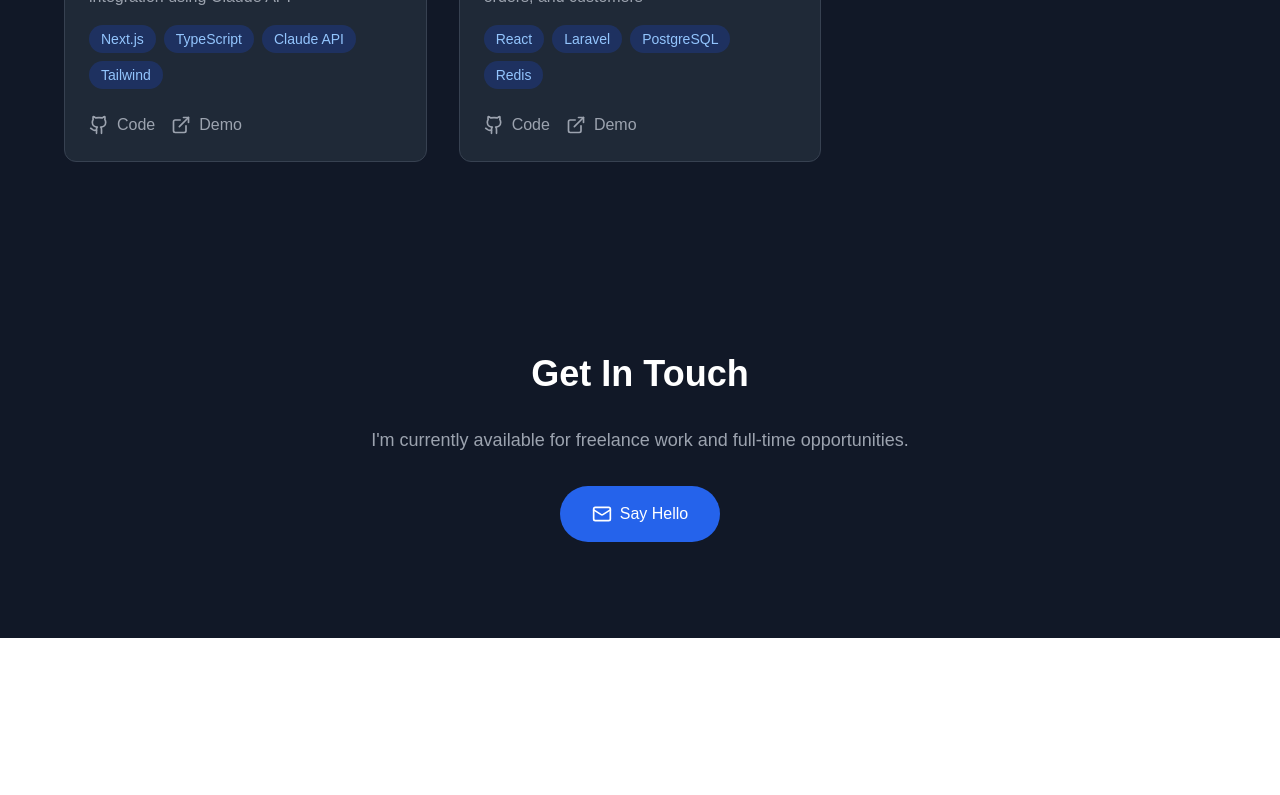
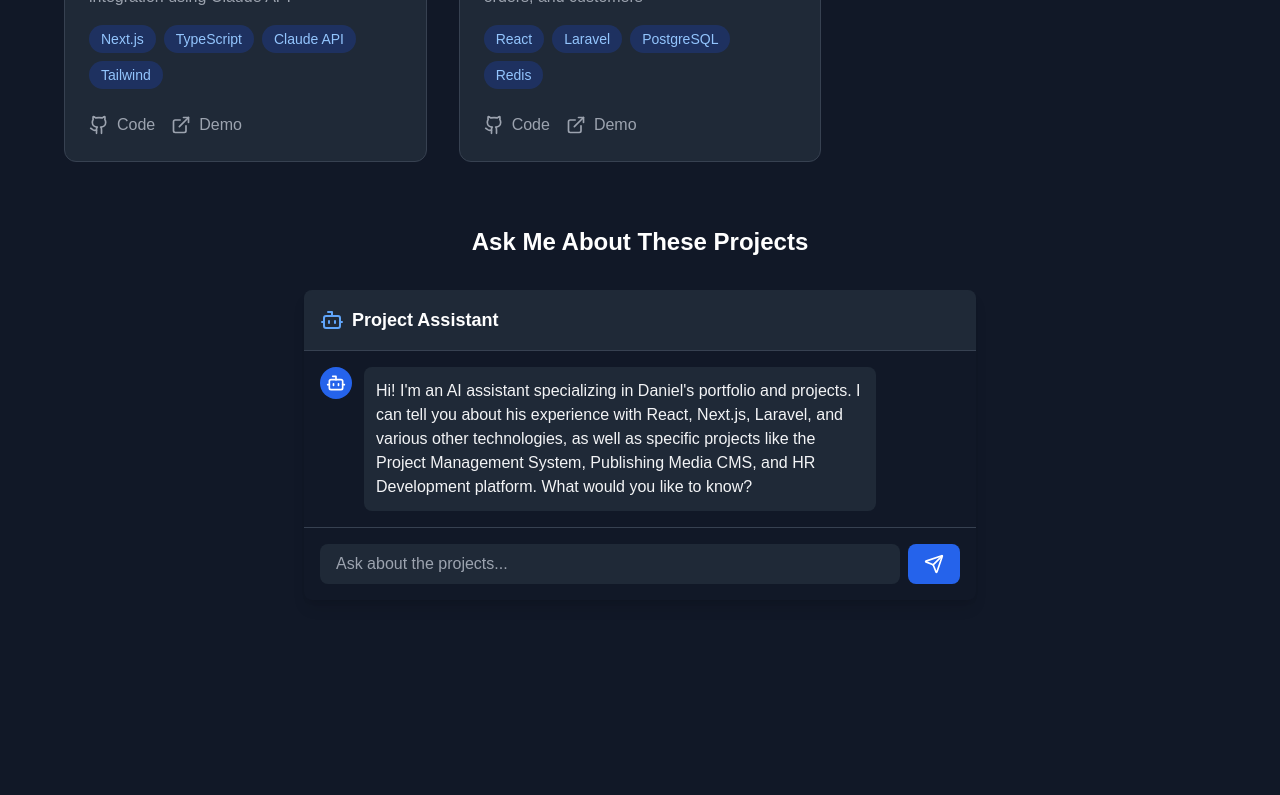
Before and after one commit to danielFeliseed/daniels-portfolio, a Next.js app: page / in a window 1280 px wide. Shown: the part 1084-1879 px from the top of the page. Before the commit the page ends 1722 px from the top, so only its background shows below. Built offline with nearby package versions, Linux system fonts and the light colour scheme.

Commit message:
Added Anthropic AI Integration

```diff
--- /dev/null
+++ b/app/api/chat/route.ts
@@ -0,0 +1,117 @@
+import { NextResponse } from 'next/server';
+import Anthropic from '@anthropic-ai/sdk';
+
+const PORTFOLIO_CONTEXT = `You are an AI assistant who is an expert on Daniel Fenster's portfolio and projects. Here are the key details about his work:
+
+CORE EXPERTISE:
+- Full Stack Developer with 2 years of experience
+- Expert in PHP Laravel, MySQL for backend development
+- Proficient in React, Next.js for frontend development
+- Strong focus on UX and performance optimization
+- Bilingual (English/Japanese) developer
+- Experience with GraphQL API design and integration
+- Skilled in Tailwind CSS, DaisyUI for responsive UI/UX
+
+KEY PROJECTS:
+
+1. Project Management System (2024) - Technical Lead
+- Built integrated budget management system for enterprise clients
+- Implemented real-time budget tracking and alerts
+- Developed subscription plans with Stripe integration
+- Created modular API integration system
+- Technologies: React, Next.js, Laravel, MySQL, AWS, Stripe
+- Improved project visibility and budget control
+- Led 2-person agile development team
+
+2. Publishing Media Content Management (2024)
+- Rebuilt content management system and official website
+- Achieved 40% improvement in page load speed
+- Implemented lazy loading and image optimization
+- Reduced server resource usage by 20%
+- Technologies: Laravel, Vue.js, MySQL, AWS
+- Eliminated manual HTML updates through dynamic components
+
+3. HR Development DX Solution (2023-2024)
+- Created interactive training platform with AI integration
+- Developed real-time group work features
+- Implemented AI-powered summary and analysis
+- Built interactive flashcard learning system
+- Technologies: TypeScript, Node.js, SvelteKit, PostgreSQL
+- Focus on scalable architecture and innovative UI/UX
+
+Technical Skills:
+- Frameworks: React, Next.js (2 years, advanced), Laravel (2 years, advanced), Vue.js (1 year)
+- Languages: PHP, JavaScript, TypeScript (2 years each, expert level)
+- Databases: MySQL (2 years), PostgreSQL (1 year)
+- Tools: AWS, Docker, Git, Stripe
+
+You should speak professionally but naturally about these projects and technologies, providing specific technical details when asked. Focus on the concrete achievements and technical implementations while being able to explain concepts clearly to both technical and non-technical audiences.`.trim();
+
+export async function POST(request: Request) {
+  try {
+    if (!process.env.ANTHROPIC_API_KEY) {
+      console.error('No API key found');
+      return NextResponse.json(
+        { message: 'API key not configured' },
+        { status: 500 }
+      );
+    }
+
+    let body;
+    try {
+      body = await request.json();
+    } catch (e) {
+      console.error('Failed to parse request body:', e);
+      return NextResponse.json(
+        { message: 'Invalid request body' },
+        { status: 400 }
+      );
+    }
+
+    const { messages } = body;
+
+    if (!messages || !Array.isArray(messages)) {
+      console.error('Invalid messages format');
+      return NextResponse.json(
+        { message: 'Invalid messages format' },
+        { status: 400 }
+      );
+    }
+
+    const conversationWithContext = [
+      {
+        role: 'assistant',
+        content: PORTFOLIO_CONTEXT
+      },
+      ...messages.map(msg => ({
+        role: msg.role,
+        content: msg.content.trim()
+      }))
+    ];
+
+    const anthropic = new Anthropic({
+      apiKey: process.env.ANTHROPIC_API_KEY,
+    });
+
+    const response = await anthropic.messages.create({
+      model: 'claude-3-opus-20240229',
+      max_tokens: 100,
+      messages: conversationWithContext,
+      temperature: 0.7,
+    });
+
+    return NextResponse.json({
+      message: response.content[0]?.text.trim()
+    });
+
+  } catch (error) {
+    console.error('Detailed error:', error);
+    return NextResponse.json(
+      {
+        message: 'Internal server error',
+        error: error.message
+      },
+      { status: 500 }
+    );
+  }
+}
--- a/components/sections/ProjectsSection.tsx
+++ b/components/sections/ProjectsSection.tsx
@@ -1,4 +1,5 @@
 import ProjectCard from "../ui/ProjectCard";
+import ProjectChatbot from "../ui/ProjectChatBot";
 import { projects } from "../../data";
 export default function ProjectsSection() {
 
@@ -6,12 +7,22 @@ export default function ProjectsSection() {
         <section id="projects" className="py-24 px-4">
             <div className="max-w-6xl mx-auto">
                 <h2 className="text-4xl font-bold mb-12 text-white text-center">Featured Projects</h2>
-                <div className="grid grid-cols-1 md:grid-cols-2 lg:grid-cols-3 gap-8">
+
+                {/* Project Cards */}
+                <div className="grid grid-cols-1 md:grid-cols-2 lg:grid-cols-3 gap-8 mb-16">
                     {projects?.map((project) => (
                         <ProjectCard key={project.id} project={project} />
                     ))}
                 </div>
+
+                {/* AI Chat Interface */}
+                <div className="mt-16">
+                    <h3 className="text-2xl font-bold mb-8 text-white text-center">
+                        Ask Me About These Projects
+                    </h3>
+                    <ProjectChatbot />
+                </div>
             </div>
         </section>
-    )
+    );
 };
--- /dev/null
+++ b/components/ui/ProjectChatBot.tsx
@@ -0,0 +1,124 @@
+'use client';
+import React, { useState } from 'react';
+import { Send, Bot, User, Loader2 } from 'lucide-react';
+
+const ProjectChatbot = () => {
+  const [messages, setMessages] = useState([
+    {
+      role: 'assistant',
+      content: "Hi! I'm an AI assistant specializing in Daniel's portfolio and projects. I can tell you about his experience with React, Next.js, Laravel, and various other technologies, as well as specific projects like the Project Management System, Publishing Media CMS, and HR Development platform. What would you like to know?"
+    }
+  ]);
+  const [input, setInput] = useState('');
+  const [isLoading, setIsLoading] = useState(false);
+
+  const handleSubmit = async (e) => {
+    e.preventDefault();
+    if (!input.trim()) return;
+
+    const userMessage = {
+      role: 'user',
+      content: input
+    };
+
+    setMessages(prev => [...prev, userMessage]);
+    setInput('');
+    setIsLoading(true);
+
+    try {
+      const response = await fetch('/api/chat', {
+        method: 'POST',
+        headers: {
+          'Content-Type': 'application/json',
+        },
+        body: JSON.stringify({
+          messages: [...messages, userMessage]
+        }),
+      });
+
+      const data = await response.json();
+
+      setMessages(prev => [...prev, {
+        role: 'assistant',
+        content: data.message
+      }]);
+    } catch (error) {
+      console.error('Error:', error);
+      setMessages(prev => [...prev, {
+        role: 'assistant',
+        content: "I apologize, but I'm having trouble connecting right now. Please try again later."
+      }]);
+    }
+
+    setIsLoading(false);
+  };
+
+  return (
+    <div className="flex flex-col w-full max-w-2xl mx-auto bg-gray-900 rounded-lg shadow-lg overflow-hidden">
+      <div className="bg-gray-800 p-4 border-b border-gray-700">
+        <div className="flex items-center gap-2">
+          <Bot className="w-6 h-6 text-blue-400" />
+          <h3 className="text-lg font-semibold text-white">Project Assistant</h3>
+        </div>
+      </div>
+
+      <div className="flex-1 p-4 h-[400px] overflow-y-auto space-y-4">
+        {messages.map((message, index) => (
+          <div
+            key={index}
+            className={`flex gap-3 ${
+              message.role === 'user' ? 'justify-end' : 'justify-start'
+            }`}
+          >
+            {message.role === 'assistant' && (
+              <div className="w-8 h-8 rounded-full bg-blue-600 flex items-center justify-center">
+                <Bot className="w-5 h-5 text-white" />
+              </div>
+            )}
+            <div
+              className={`rounded-lg p-3 max-w-[80%] ${
+                message.role === 'user'
+                  ? 'bg-blue-600 text-white'
+                  : 'bg-gray-800 text-gray-100'
+              }`}
+            >
+              {message.content}
+            </div>
+            {message.role === 'user' && (
+              <div className="w-8 h-8 rounded-full bg-gray-700 flex items-center justify-center">
+                <User className="w-5 h-5 text-white" />
+              </div>
+            )}
+          </div>
+        ))}
+        {isLoading && (
+          <div className="flex items-center gap-2 text-gray-400">
+            <Loader2 className="w-4 h-4 animate-spin" />
+            <span>Thinking...</span>
+          </div>
+        )}
+      </div>
+
+      <form onSubmit={handleSubmit} className="p-4 border-t border-gray-700">
+        <div className="flex gap-2">
+          <input
+            type="text"
+            value={input}
+            onChange={(e) => setInput(e.target.value)}
+            placeholder="Ask about the projects..."
+            className="flex-1 bg-gray-800 text-white rounded-lg px-4 py-2 focus:outline-none focus:ring-2 focus:ring-blue-500"
+          />
+          <button
+            type="submit"
+            disabled={isLoading}
+            className="bg-blue-600 text-white rounded-lg px-4 py-2 hover:bg-blue-700 transition-colors disabled:opacity-50 disabled:cursor-not-allowed"
+          >
+            <Send className="w-5 h-5" />
+          </button>
+        </div>
+      </form>
+    </div>
+  );
+};
+
+export default ProjectChatbot;
--- a/package.json
+++ b/package.json
@@ -9,6 +9,7 @@
     "lint": "next lint"
   },
   "dependencies": {
+    "@anthropic-ai/sdk": "^0.32.1",
     "@react-spring/three": "^9.7.5",
     "@react-three/drei": "^9.120.4",
     "@react-three/fiber": "^8.17.10",
```
Also changed, not shown: 1 other file (tests, documents, lock files or other folders).
